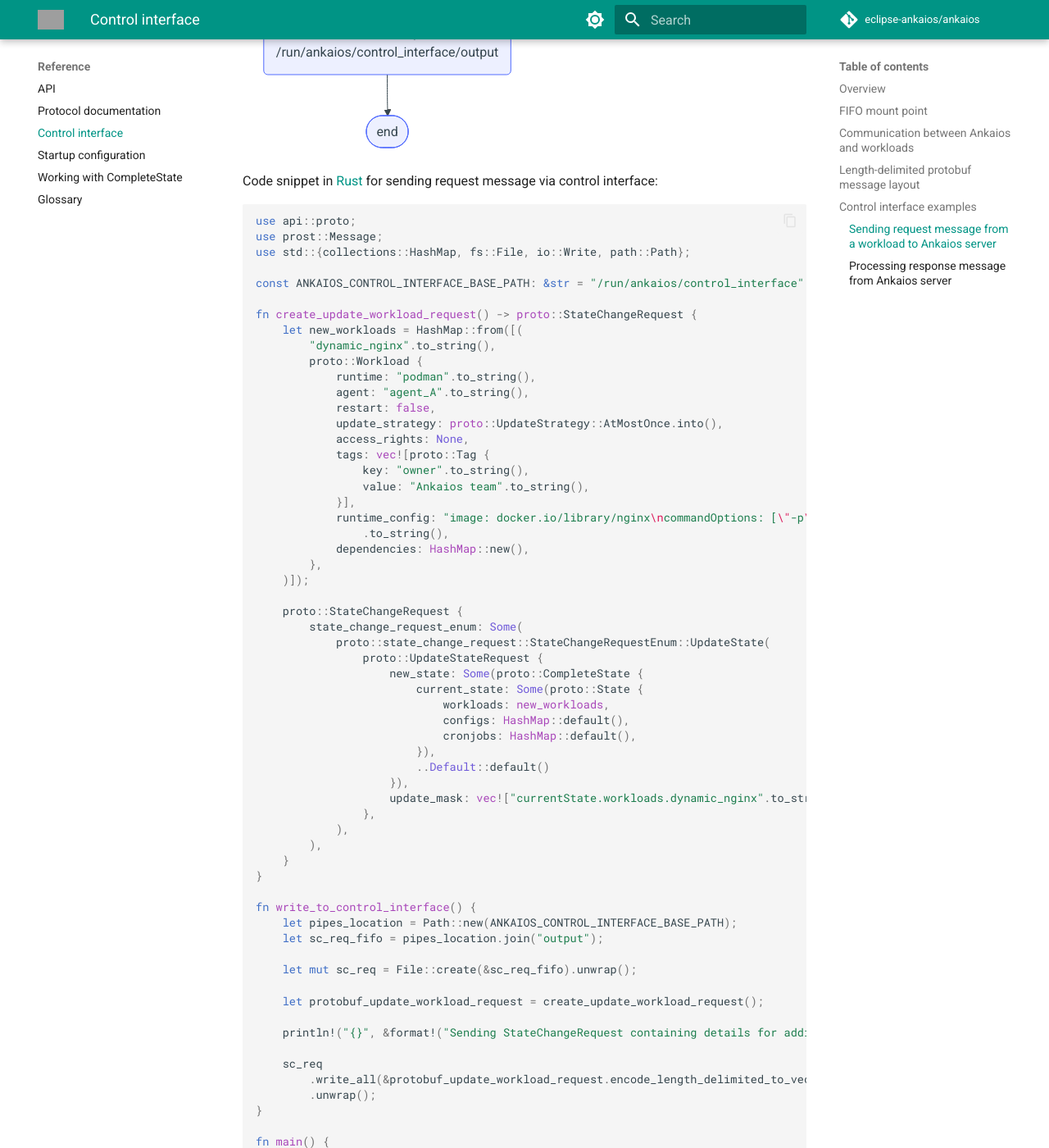
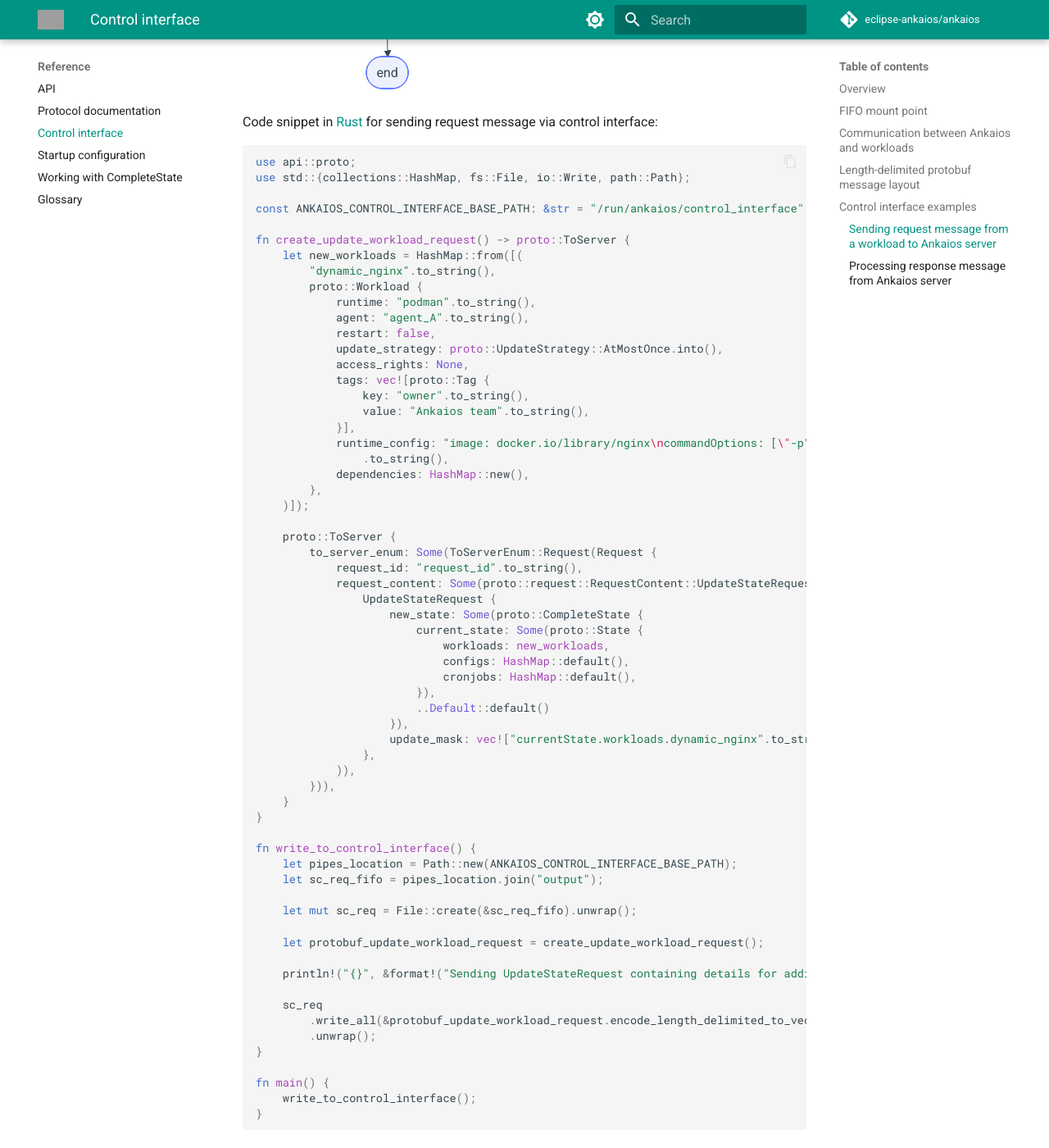
Before and after one commit to eclipse-ankaios/ankaios, an MkDocs documentation site: the page built from doc/docs/reference/control-interface.md, in a window 1280 px wide and 1400 px high, scrolled down 3555 px. Shown: the whole window at 82% size. Built offline with MkDocs 1.6.1 and Material for MkDocs 9.7.7, drawn with Linux system fonts in a browser that asks for light colours; comment, search, counter and statistics services are not loaded; the version menu is left out; some of the changed text lies outside the part shown; grey boxes are pictures that could not be loaded.

Commit message:
Fix names in control interface reference documentation
Issue-Id: #13

````diff
--- a/doc/docs/reference/control-interface.md
+++ b/doc/docs/reference/control-interface.md
@@ -81,7 +81,7 @@ The following sections showcase in Rust some important parts of the communicatio
 
 ### Sending request message from a workload to Ankaios server
 
-To send out a request message from the workload to the Ankaios Server the request message needs to be serialized using the generated serializing function, then encoded as [length-delimited protobuf message](#length-delimited-protobuf-message-layout) and then written directly into the `output` FIFO file. The type of request message is [StateChangeRequest](_ankaios.proto.md#statechangerequest).
+To send out a request message from the workload to the Ankaios Server the request message needs to be serialized using the generated serializing function, then encoded as [length-delimited protobuf message](#length-delimited-protobuf-message-layout) and then written directly into the `output` FIFO file. The type of request message is [ToServer](_ankaios.proto.md#toserver).
 
 ```mermaid
 ---
@@ -89,8 +89,8 @@ title: Send request message via control interface
 ---
 flowchart TD
     begin([Start])
-    req_msg(Fill StateChangeRequest message)
-    ser_msg(Serialize StateChangeRequest message using the generated serializing function)
+    req_msg(Fill ToServer message)
+    ser_msg(Serialize ToServer message using the generated serializing function)
     enc_bytes(Encode as length-delimited varint)
     output("Write encoded bytes to /run/ankaios/control_interface/output")
     fin([end])
@@ -106,12 +106,11 @@ Code snippet in [Rust](https://www.rust-lang.org/) for sending request message v
 
 ```rust
 use api::proto;
-use prost::Message;
 use std::{collections::HashMap, fs::File, io::Write, path::Path};
 
 const ANKAIOS_CONTROL_INTERFACE_BASE_PATH: &str = "/run/ankaios/control_interface";
 
-fn create_update_workload_request() -> proto::StateChangeRequest {
+fn create_update_workload_request() -> proto::ToServer {
     let new_workloads = HashMap::from([(
         "dynamic_nginx".to_string(),
         proto::Workload {
@@ -130,10 +129,11 @@ fn create_update_workload_request() -> proto::StateChangeRequest {
         },
     )]);
 
-    proto::StateChangeRequest {
-        state_change_request_enum: Some(
-            proto::state_change_request::StateChangeRequestEnum::UpdateState(
-                proto::UpdateStateRequest {
+    proto::ToServer {
+        to_server_enum: Some(ToServerEnum::Request(Request {
+            request_id: "request_id".to_string(),
+            request_content: Some(proto::request::RequestContent::UpdateStateRequest(
+                UpdateStateRequest {
                     new_state: Some(proto::CompleteState {
                         current_state: Some(proto::State {
                             workloads: new_workloads,
@@ -144,8 +144,8 @@ fn create_update_workload_request() -> proto::StateChangeRequest {
                     }),
                     update_mask: vec!["currentState.workloads.dynamic_nginx".to_string()],
                 },
-            ),
-        ),
+            )),
+        })),
     }
 }
 
@@ -157,7 +157,7 @@ fn write_to_control_interface() {
 
     let protobuf_update_workload_request = create_update_workload_request();
 
-    println!("{}", &format!("Sending StateChangeRequest containing details for adding the dynamic workload \"dynamic_nginx\": {:#?}", protobuf_update_workload_request));
+    println!("{}", &format!("Sending UpdateStateRequest containing details for adding the dynamic workload \"dynamic_nginx\": {:#?}", protobuf_update_workload_request));
 
     sc_req
         .write_all(&protobuf_update_workload_request.encode_length_delimited_to_vec())
````
Also changed, not shown: other parts of doc/docs/reference/control-interface.md (+5 -5 lines), 1 other file.
